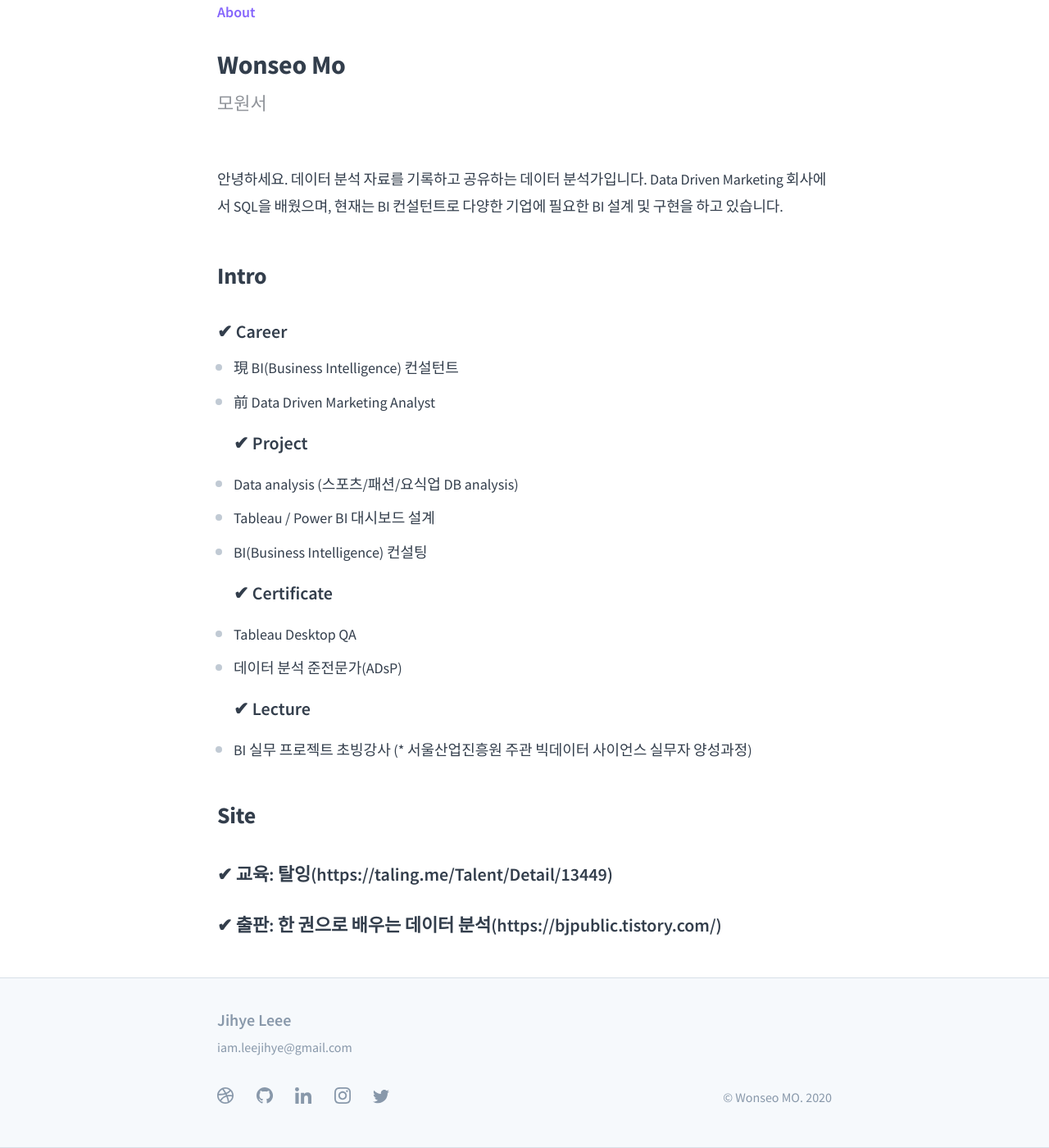
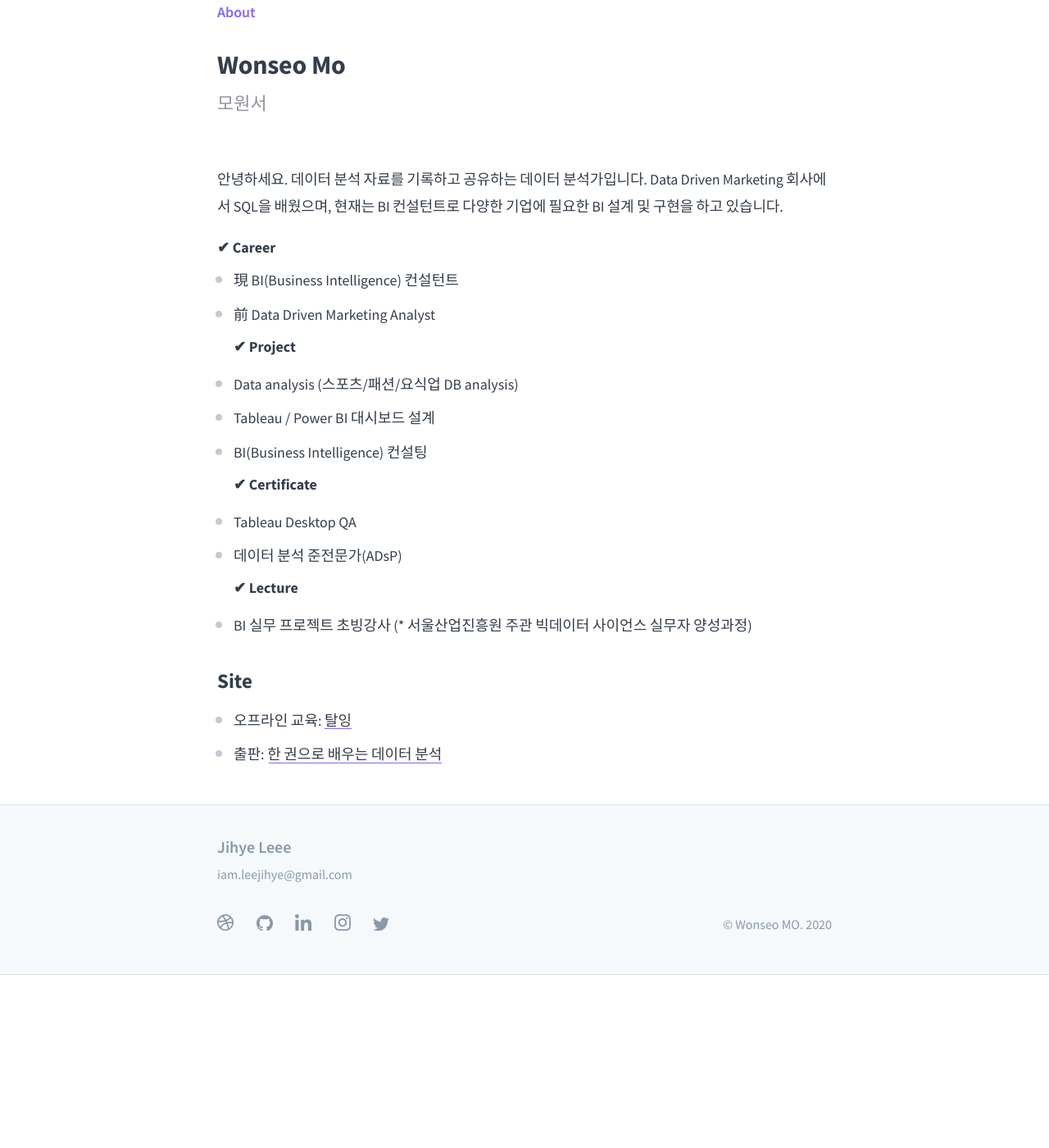
Before and after one commit to mws8846/mws8846.github.io, a Jekyll site: the page built from about.md, in a window 1280 px wide and 1400 px high, scrolled down 476 px. Shown: the whole window at 82% size. Built offline with Jekyll 4.4.1, drawn with Linux system fonts in a browser that asks for light colours; after the commit the page ends 1665 px from its top, so only the background shows below that.

Commit message:
ㅇㅇㅇ

```diff
--- a/about.md
+++ b/about.md
@@ -13,21 +13,20 @@
 Data Driven Marketing 회사에서 SQL을 배웠으며,
 현재는 BI 컨설턴트로 다양한 기업에 필요한 BI 설계 및 구현을 하고 있습니다.
 
-# Intro
-### ✔ Career
+#### ✔ Career
 - 現 BI(Business Intelligence) 컨설턴트
 - 前 Data Driven Marketing Analyst
-### ✔ Project
+#### ✔ Project
 - Data analysis (스포츠/패션/요식업 DB analysis)
 - Tableau / Power BI 대시보드 설계
 - BI(Business Intelligence) 컨설팅
-### ✔ Certificate
+#### ✔ Certificate
 - Tableau Desktop QA
 - 데이터 분석 준전문가(ADsP)
-### ✔ Lecture
+#### ✔ Lecture
 - BI 실무 프로젝트 초빙강사
 (* 서울산업진흥원 주관 빅데이터 사이언스 실무자 양성과정)
 
-# Site
-### ✔ 교육: 탈잉(https://taling.me/Talent/Detail/13449)
-### ✔ 출판: 한 권으로 배우는 데이터 분석(https://bjpublic.tistory.com/)
+## Site
+- 오프라인 교육: [탈잉](https://taling.me/Talent/Detail/13449)
+- 출판: [한 권으로 배우는 데이터 분석](https://bjpublic.tistory.com/)
```
